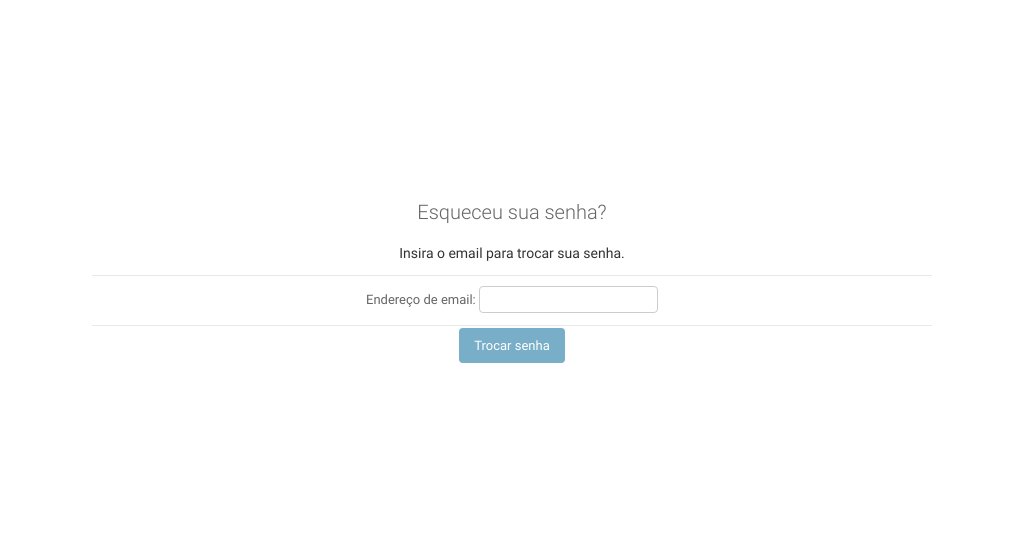
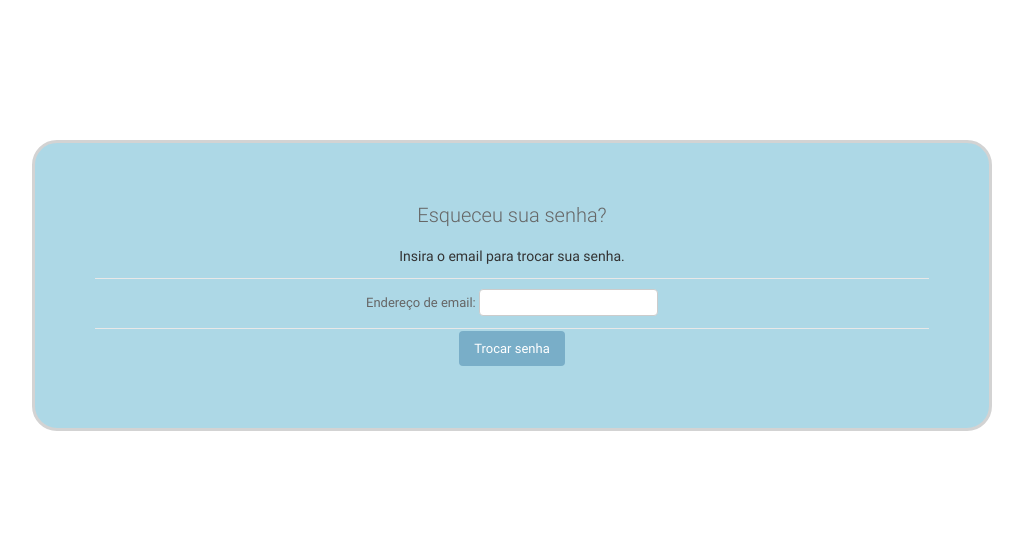
Before and after one commit to fga-eps-mds/2018.2-FGAPP-login, a Django app: a page that uses login/templates/registration/password_reset_form.html in a window 1280 px wide. Shown: the top 544 px of the page, without its empty margins (128-1151 px from the left). Run offline with Django 3.2, Linux system fonts and the light colour scheme.

Commit message:
Added a background card to password reset page.
Co-authored-by: Andre Pinto <andrelucax@gmail.com>
Co-authored-by: Gustavo Marques <gustavomarques.gml@gmail.com>

```diff
--- a/login/templates/registration/password_reset_form.html
+++ b/login/templates/registration/password_reset_form.html
@@ -9,7 +9,7 @@
 {% block content_title %}{% endblock %}
 {% block content %}
 
-<div style="padding: 15%; content: center; text-align: center;">
+<div style="margin: 10%; padding: 5%; content: center; text-align: center; background-color: lightblue; border: 3px solid lightgray; border-radius: 25px;">
 <h1>{{ 'Esqueceu sua senha?' }}</h1>
 <p>{% trans "Insira o email para trocar sua senha." %}</p>
 <form method="post">{% csrf_token %}
```
